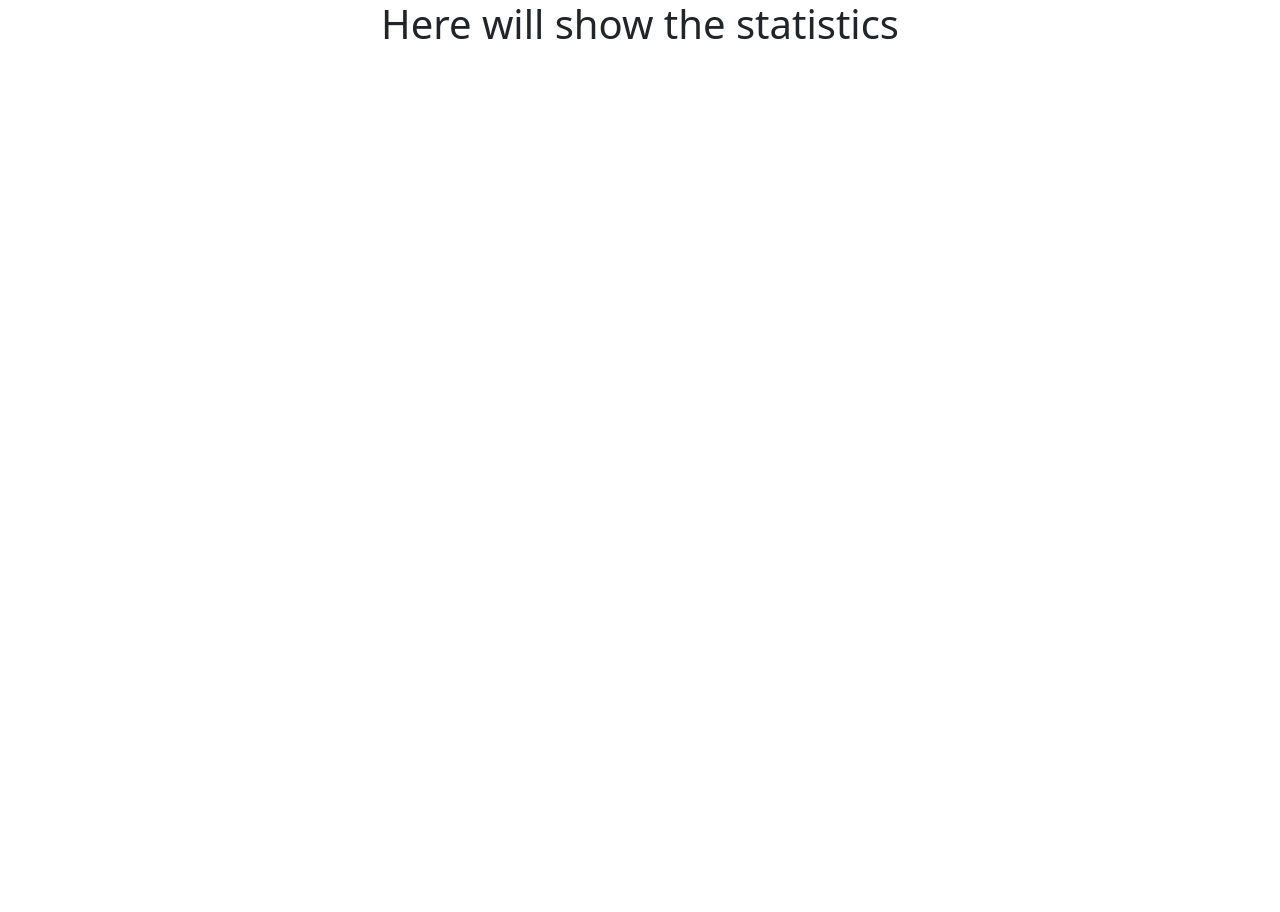
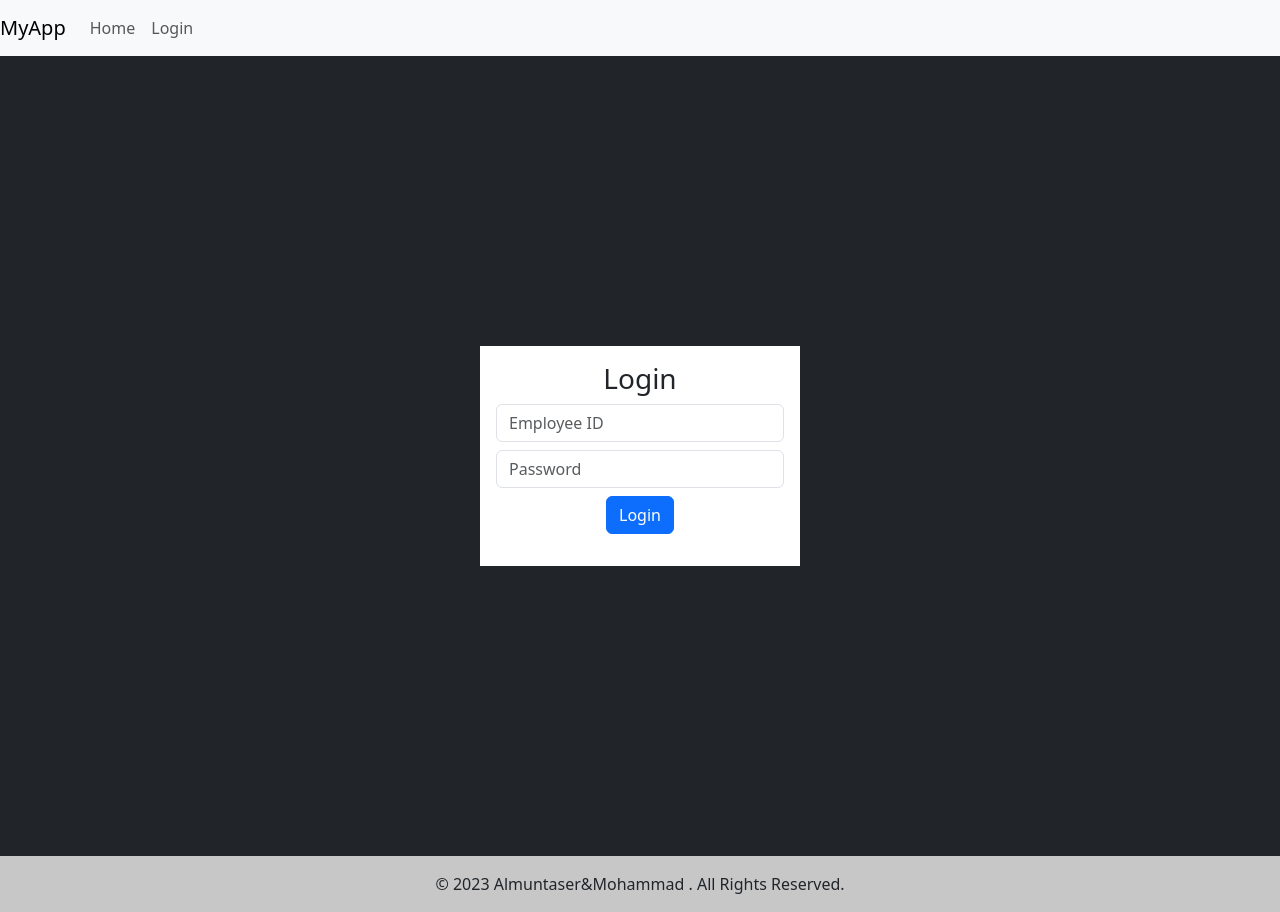
Before and after one commit to RG7on/EMS, a React (Create React App) app in the folder client/: page /login in a window 1280 px wide. Before the commit the page ends 800 px from the top, so only its background shows below. Built offline with nearby package versions, Linux system fonts and the light colour scheme.

Commit message:
Add header and footer components to App.js

```diff
--- a/client/src/App.js
+++ b/client/src/App.js
@@ -2,14 +2,20 @@
 import './App.css';
 import Login from './components/Login';
 import Home from './components/Home';
+import Footer from './components/Footer';
+import Header from './components/Header';
 import {Routes,Route} from 'react-router-dom';
 function App() {
   return (
     <div className="App">
+    <div>
+      <Header />
       <Routes>
-        <Route path='/' element={<Login/>}/>
-        <Route path='/login' element={<Home/>}/>
+        <Route path="/" element={<Home />} />
+        <Route path="/login" element={<Login />} />
       </Routes>
+    </div>
+      <Footer/>
     </div>
   );
 }
--- /dev/null
+++ b/client/src/components/Footer.js
@@ -0,0 +1,12 @@
+import React from 'react'
+
+export default function Footer() {
+    const year = new Date().getFullYear();
+  return (
+    <footer className="bg-light text-center text-lg-start">
+      <div className="text-center p-3" style={{ backgroundColor: 'rgba(0, 0, 0, 0.2)' }}>
+        &copy; {year} Almuntaser&Mohammad  . All Rights Reserved.
+      </div>
+    </footer>
+  )
+}
--- /dev/null
+++ b/client/src/components/Header.js
@@ -0,0 +1,21 @@
+import React from 'react'
+import { Link } from 'react-router-dom';
+
+
+export default function Header() {
+  return (
+    <nav className="navbar navbar-expand-lg navbar-light bg-light">
+      <Link className="navbar-brand" to="/">MyApp</Link>
+      <div className="collapse navbar-collapse">
+        <ul className="navbar-nav mr-auto">
+          <li className="nav-item">
+            <Link className="nav-link" to="/">Home</Link>
+          </li>
+          <li className="nav-item">
+            <Link className="nav-link" to="/login">Login</Link>
+          </li>
+        </ul>
+      </div>
+    </nav>
+  )
+}
```
